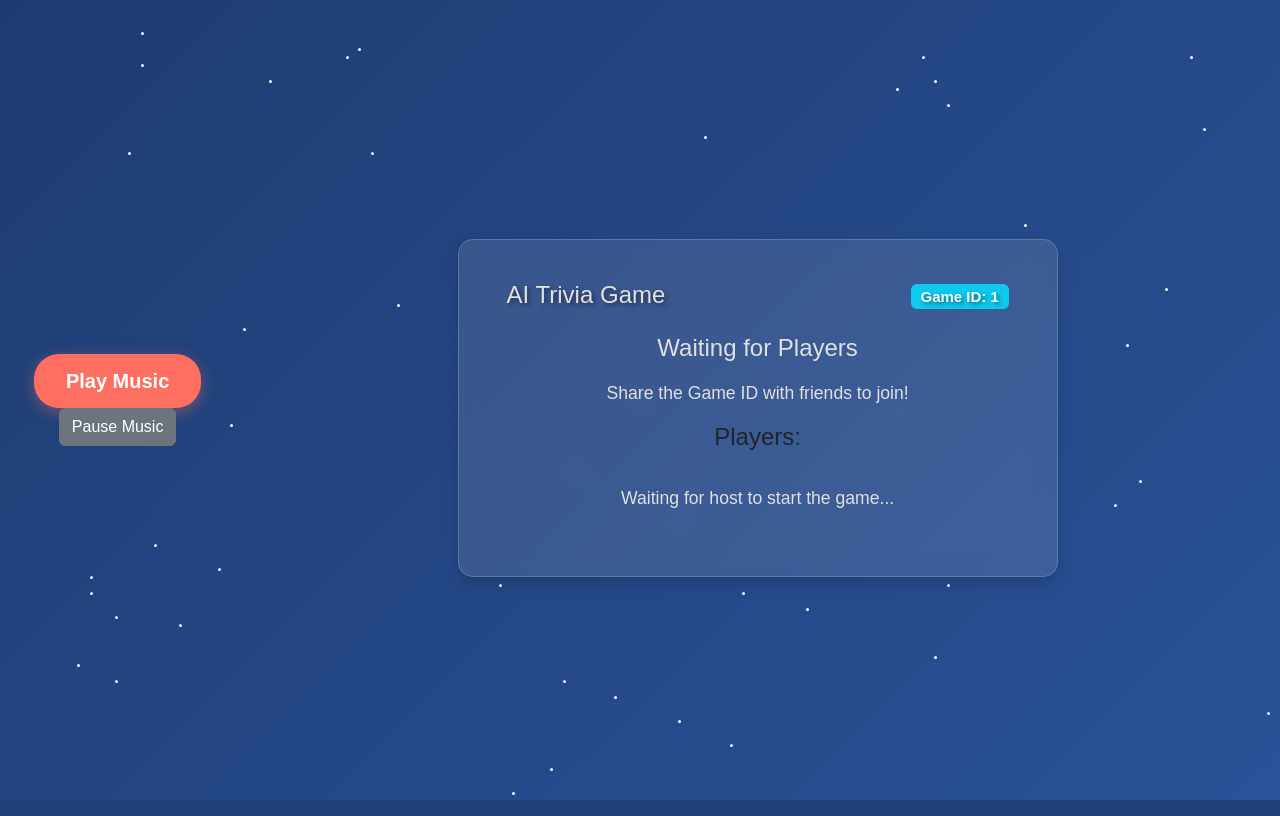
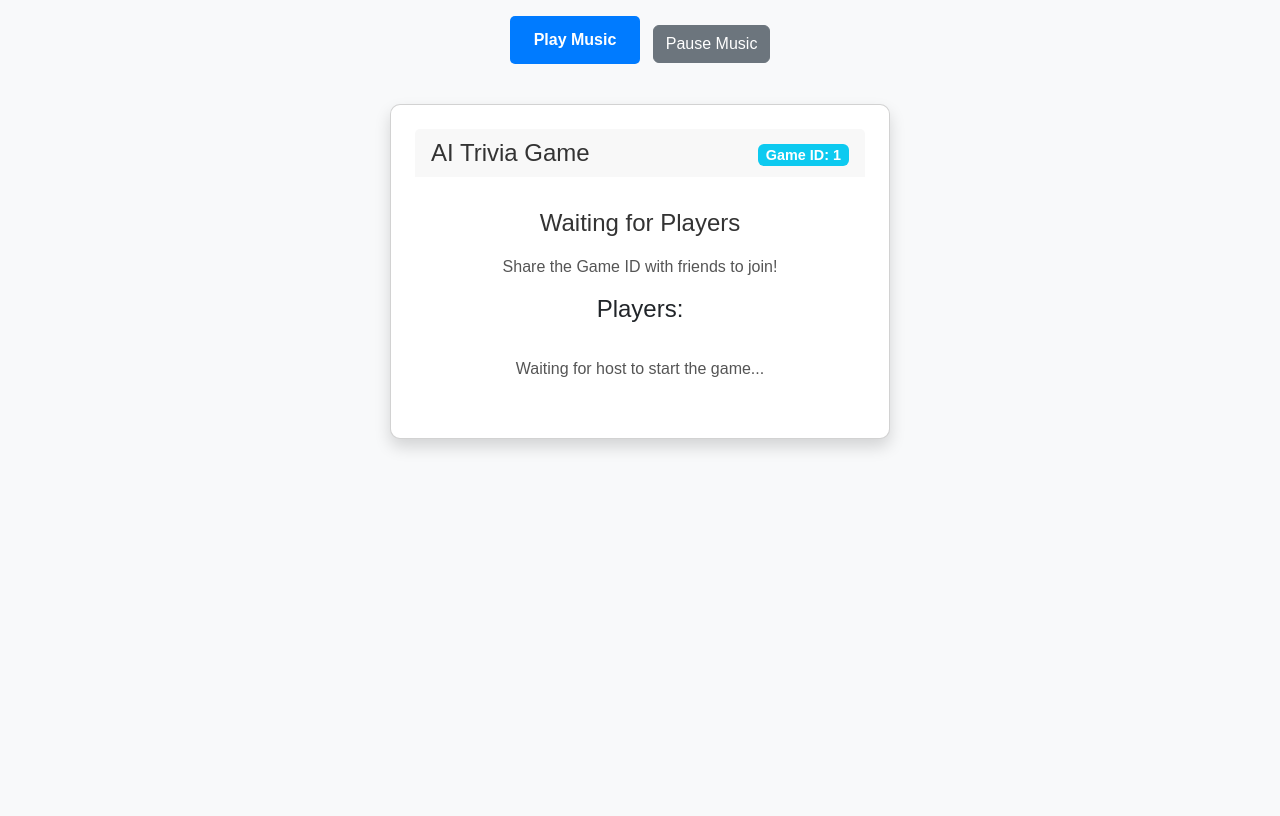
Before and after one commit to zml1997-stl/ai-trivia, a Flask app: template templates/game.html in a window 1280 px wide. Run offline with Flask 3, Linux system fonts and the light colour scheme; the template is opened without the code that fills it: most values are stand-ins (such as "Sample title", 1, 10 or a date in 2020); some libraries are stand-ins or nearby versions.

Commit message:
Update styles.css

```diff
--- a/static/styles.css
+++ b/static/styles.css
@@ -1,84 +1,75 @@
-/* Global Styles */
+/* Mobile-first global styles */
 body {
-    background: linear-gradient(135deg, #1e3c72, #2a5298); /* Cosmic gradient */
-    color: #ffffff;
+    background-color: #f8f9fa; /* Light background for readability */
+    color: #333;
     min-height: 100vh;
-    display: flex;
-    align-items: center;
     padding: 0;
     margin: 0;
     font-family: 'Arial', sans-serif;
-    position: relative;
-    overflow-x: hidden;
+    line-height: 1.6;
 }
 
-/* Glassmorphism Card */
+/* Card base styling */
 .card, .welcome-card, .play-card {
-    background: rgba(255, 255, 255, 0.1);
-    backdrop-filter: blur(10px);
-    border-radius: 15px;
-    padding: 2rem;
-    text-align: center;
-    max-width: 600px;
-    margin: 0 auto;
-    box-shadow: 0 8px 32px rgba(0, 0, 0, 0.3);
-    border: 1px solid rgba(255, 255, 255, 0.18);
+    background-color: #ffffff;
+    border-radius: 10px;
+    padding: 1.5rem;
+    margin: 1rem auto;
+    box-shadow: 0 2px 5px rgba(0, 0, 0, 0.1);
+    max-width: 100%;
+    width: 100%;
 }
 
 .card-header {
     border-bottom: none;
     font-size: 1.25rem;
-    background: transparent;
-    color: #00d4ff;
-    text-shadow: 2px 2px 4px rgba(0, 0, 0, 0.5);
+    color: #007bff;
+    font-weight: 600;
+    margin-bottom: 1rem;
 }
 
 h1 {
-    font-size: 2.5rem;
+    font-size: 1.75rem;
     font-weight: 700;
-    color: #00d4ff;
-    text-shadow: 2px 2px 4px rgba(0, 0, 0, 0.5);
-    margin-bottom: 1.5rem;
+    color: #007bff;
+    margin-bottom: 1rem;
+    text-align: center;
 }
 
 h2, h3 {
-    font-size: 1.5rem;
-    color: #e0e0e0;
+    font-size: 1.25rem;
+    color: #333;
     margin-bottom: 1rem;
+    text-align: center;
 }
 
 p, .form-label {
-    color: #e0e0e0;
-    font-size: 1.1rem;
-    line-height: 1.6;
+    font-size: 1rem;
+    color: #555;
 }
 
 .form-label {
     font-weight: 500;
+    margin-bottom: 0.5rem;
+    display: block;
 }
 
 /* Buttons */
 .btn-primary, .btn-success, .animated-btn {
-    background-color: #ff6f61;
+    background-color: #007bff;
     border: none;
-    padding: 0.75rem 2rem;
-    font-size: 1.25rem;
+    padding: 0.75rem 1.5rem;
+    font-size: 1rem;
     font-weight: 600;
     color: #fff;
-    border-radius: 25px;
-    transition: all 0.3s ease;
-    box-shadow: 0 4px 15px rgba(255, 111, 97, 0.4);
+    border-radius: 5px;
+    width: 100%;
+    margin-bottom: 0.5rem;
+    transition: background-color 0.2s ease;
 }
 
 .btn-primary:hover, .btn-success:hover, .animated-btn:hover {
-    background-color: #e65b4d;
-    transform: translateY(-2px);
-    box-shadow: 0 6px 20px rgba(255, 111, 97, 0.6);
-}
-
-.btn-primary:active, .btn-success:active, .animated-btn:active {
-    transform: translateY(0);
-    box-shadow: 0 2px 10px rgba(255, 111, 97, 0.4);
+    background-color: #0056b3;
 }
 
 .btn-success {
@@ -96,14 +87,14 @@ p, .form-label {
 
 .btn-secondary:hover {
     background-color: #5a6268;
-    border-color: #545b62;
 }
 
 /* Progress Bars */
 .progress {
-    height: 20px;
-    border-radius: 10px;
-    background-color: rgba(255, 255, 255, 0.2);
+    height: 10px;
+    border-radius: 5px;
+    background-color: #e9ecef;
+    margin-bottom: 1rem;
 }
 
 .progress-bar {
@@ -114,119 +105,111 @@ p, .form-label {
 .list-group-item {
     cursor: pointer;
     transition: background-color 0.2s ease-in-out;
-    background-color: rgba(255, 255, 255, 0.05);
-    color: #e0e0e0;
-    border: 1px solid rgba(255, 255, 255, 0.1);
+    background-color: #f8f9fa;
+    color: #333;
+    border: 1px solid #ddd;
+    padding: 1rem;
+    margin-bottom: 0.5rem;
+    font-size: 1rem;
+    text-align: left;
 }
 
 .list-group-item.active {
-    background-color: #0d6efd;
-    border-color: #0d6efd;
-    color: white;
+    background-color: #007bff;
+    border-color: #007bff;
+    color: #fff;
 }
 
 .list-group-item:hover:not(.active) {
-    background-color: rgba(255, 255, 255, 0.15);
+    background-color: #e9ecef;
 }
 
 .list-group-item.disabled {
     cursor: not-allowed;
-    background-color: rgba(255, 255, 255, 0.05);
+    background-color: #e9ecef;
     color: #6c757d;
     opacity: 0.65;
 }
 
 /* Scoreboard */
 #scoreboard table {
+    width: 100%;
     text-align: center;
-    color: #e0e0e0;
+    margin-top: 1rem;
 }
 
 #scoreboard th,
 #scoreboard td {
     padding: 0.75rem;
-    border-top: 1px solid rgba(255, 255, 255, 0.1);
+    border-top: 1px solid #ddd;
 }
 
 .table-primary {
-    background-color: rgba(13, 110, 253, 0.2);
-}
-
-/* Cosmic Stars */
-.stars {
-    position: fixed;
-    top: 0;
-    left: 0;
-    width: 100%;
-    height: 100%;
-    pointer-events: none;
-    z-index: -1;
-}
-
-.star {
-    position: absolute;
-    width: 3px;
-    height: 3px;
-    background: #fff;
-    border-radius: 50%;
-    animation: twinkle 2s infinite alternate;
-}
-
-@keyframes twinkle {
-    from { opacity: 0.5; }
-    to { opacity: 1; }
+    background-color: rgba(0, 123, 255, 0.1);
 }
 
 /* Responsive Adjustments */
-@media (max-width: 576px) {
+@media (min-width: 576px) {
+    .card, .welcome-card, .play-card {
+        max-width: 500px;
+    }
+    .btn-primary, .btn-success, .animated-btn {
+        width: auto;
+        margin-right: 0.5rem;
+    }
+    .d-grid.gap-2.d-md-flex.justify-content-md-center {
+        display: flex !important;
+        gap: 1rem;
+    }
     h1 {
-        font-size: 2rem;
+        font-size: 2.5rem;
     }
     h2, h3 {
-        font-size: 1.2rem;
-    }
-    .btn-primary, .btn-success, .animated-btn {
-        font-size: 1.1rem;
-        padding: 0.6rem 1.5rem;
+        font-size: 1.5rem;
     }
     .list-group-item {
-        font-size: 0.9rem;
-        padding: 0.5rem 0.75rem;
-    }
-    .card, .welcome-card, .play-card {
-        padding: 1.5rem;
+        font-size: 1.1rem;
+        padding: 1.25rem;
     }
 }
 
 /* Specific Adjustments */
 #correct-answer {
     font-weight: bold;
-    color: #198754;
+    color: #28a745;
     font-size: 1.25rem;
+    text-align: center;
 }
 
 #answer-explanation {
     color: #6c757d;
     font-style: italic;
+    text-align: center;
 }
 
 .waiting-for-answers {
     text-align: center;
     padding: 1rem;
-    border-radius: 10px;
-    background-color: rgba(233, 236, 239, 0.1);
+    border-radius: 5px;
+    background-color: #e9ecef;
+    margin-bottom: 1rem;
 }
 
 #next-round-info {
-    margin-top: 2rem;
+    margin-top: 1rem;
     padding: 1rem;
-    border-radius: 10px;
-    background-color: rgba(233, 236, 239, 0.1);
+    border-radius: 5px;
+    background-color: #e9ecef;
     text-align: center;
 }
 
 .spinner-border {
-    width: 3rem;
-    height: 3rem;
+    width: 2rem;
+    height: 2rem;
     margin: 1rem auto;
 }
+
+.badge {
+    font-size: 0.9rem;
+    padding: 0.25rem 0.5rem;
+}
```
